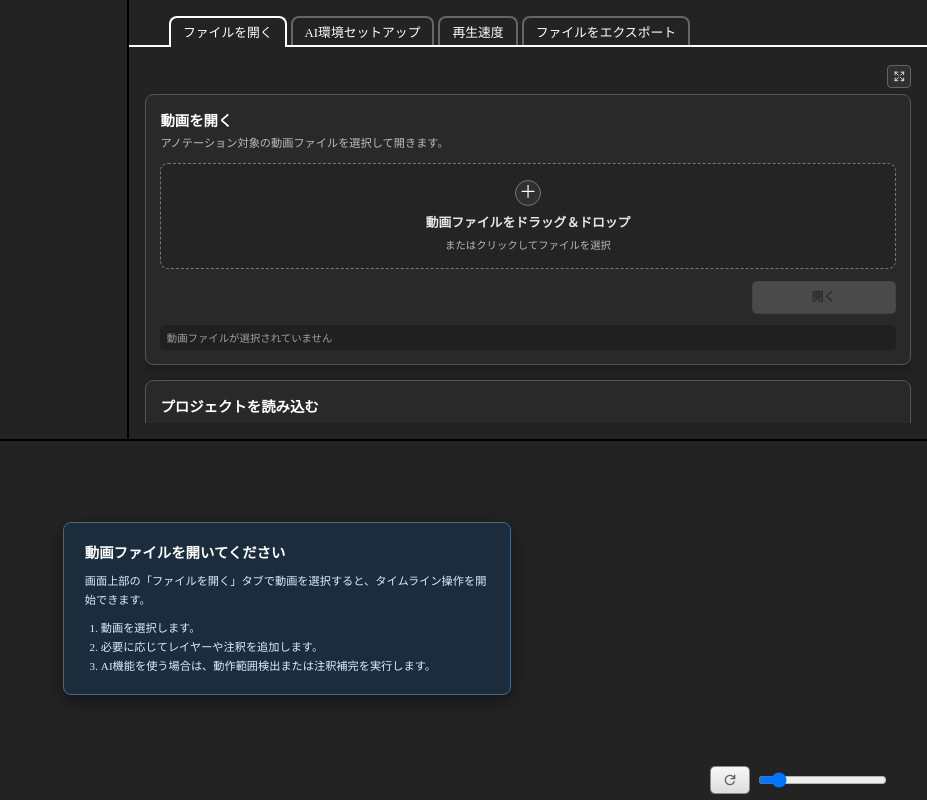
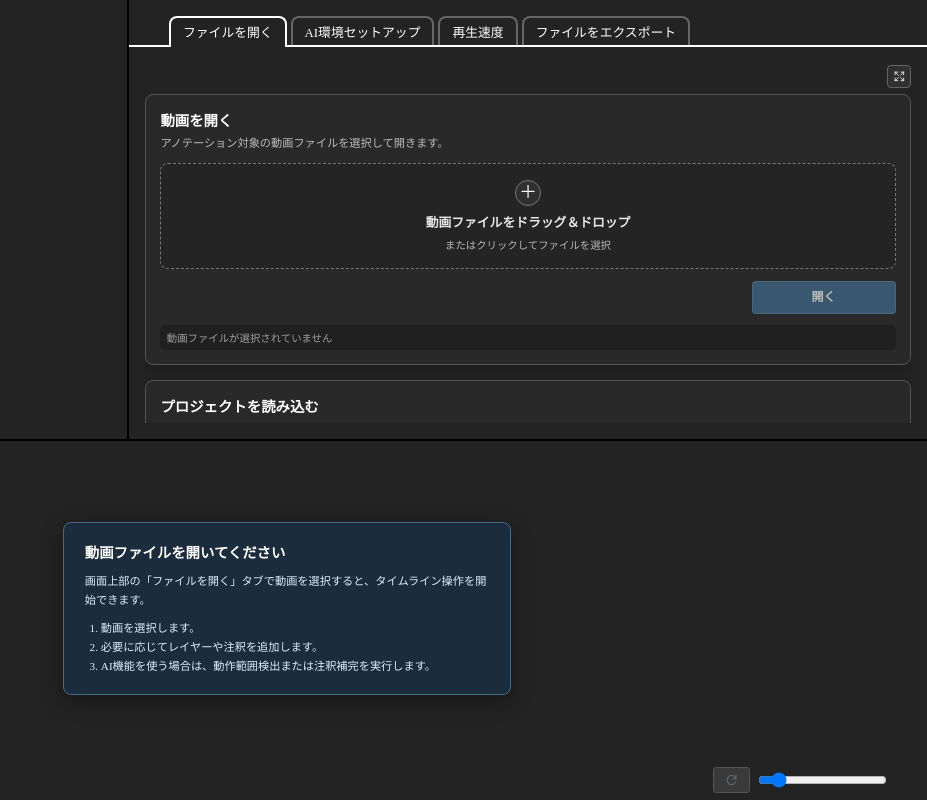
Before and after one commit to Kazuyai/MONBLAN, a React (Vite) app: page / in a window 1280 px wide. Shown: the whole page, without its empty margins (353-1280 px from the left). Built offline with nearby package versions, Linux system fonts and the light colour scheme.

Commit message:
style: ボタンの視認性と操作階層を統一

```diff
--- a/src/renderer/App.scss
+++ b/src/renderer/App.scss
@@ -1,5 +1,21 @@
 html {
   font-size: 0.0625vw; /* 1600px蝓ｺ貅・*/
+}
+
+:root {
+  --button-bg: #3a3a3a;
+  --button-bg-hover: #484848;
+  --button-bg-active: #303030;
+  --button-border: #555;
+  --button-border-hover: #707070;
+  --button-text: #f0f0f0;
+  --button-primary-bg: #426f91;
+  --button-primary-bg-hover: #4d7fa5;
+  --button-primary-bg-active: #365f7d;
+  --button-primary-border: #5883a3;
+  --button-danger-bg-hover: #513638;
+  --button-danger-border-hover: #986367;
+  --button-focus: #75a7cc;
 }
 
 root {
@@ -435,55 +451,68 @@ root {
   align-items: center;
   justify-content: center;
   gap: 6rem;
-  min-height: 34rem;
-  padding: 6rem 14rem;
-  border: 1rem solid #8a8a8a;
-  border-radius: 6rem;
-  background: linear-gradient(#f7f7f7, #dddddd);
-  color: #151515;
+  min-height: 32rem;
+  padding: 5rem 12rem;
+  border: 1rem solid var(--button-border);
+  border-radius: 4rem;
+  background: var(--button-bg);
+  color: var(--button-text);
   font: inherit;
   font-weight: 600;
   line-height: 1.2;
   white-space: nowrap;
   cursor: pointer;
   transition:
-    background 0.12s ease,
-    border-color 0.12s ease,
-    box-shadow 0.12s ease,
-    color 0.12s ease,
-    opacity 0.12s ease;
+    background 0.1s ease,
+    border-color 0.1s ease,
+    color 0.1s ease,
+    opacity 0.1s ease;
   &:not(:disabled):hover {
-    border-color: #9a9a9a;
-    background: linear-gradient(#ffffff, #e8e8e8);
-    box-shadow: 0 2rem 8rem #0004;
+    border-color: var(--button-border-hover);
+    background: var(--button-bg-hover);
   }
   &:not(:disabled):active {
-    background: linear-gradient(#d7d7d7, #eeeeee);
-    box-shadow: inset 0 1rem 3rem #0003;
+    background: var(--button-bg-active);
   }
   &:focus-visible {
-    outline: 2rem solid #b5b5b5;
-    outline-offset: 2rem;
+    outline: 2rem solid var(--button-focus);
+    outline-offset: 1rem;
   }
   &:disabled {
-    border-color: #4e4e4e;
-    background: #555;
-    color: #2f2f2f;
-    box-shadow: none;
+    border-color: #41464b;
+    background: #2b2e32;
+    color: #777d82;
     cursor: not-allowed;
-    opacity: 0.75;
+    opacity: 0.68;
   }
   &.primary-action {
-    border-color: #9a9a9a;
-    background: linear-gradient(#f8f8f8, #e0e0e0);
+    border-color: var(--button-primary-border);
+    background: var(--button-primary-bg);
+    color: #fff;
+
+    &:not(:disabled):hover {
+      border-color: #82a0b5;
+      background: var(--button-primary-bg-hover);
+    }
+
+    &:not(:disabled):active {
+      background: var(--button-primary-bg-active);
+    }
   }
   &.secondary-action {
-    border-color: #8a8a8a;
-    background: linear-gradient(#f7f7f7, #dddddd);
+    border-color: var(--button-border);
+    background: var(--button-bg);
   }
   &.danger-action {
-    border-color: #8a8a8a;
-    background: linear-gradient(#f7f7f7, #dddddd);
+    border-color: var(--button-border);
+    background: var(--button-bg);
+    color: var(--button-text);
+
+    &:not(:disabled):hover {
+      border-color: var(--button-danger-border-hover);
+      background: var(--button-danger-bg-hover);
+      color: #ffe1e3;
+    }
   }
 }
 
@@ -2073,10 +2102,16 @@ button {
           img {
             display: block;
             height: 100%;
+            filter: brightness(0) invert(1);
+            opacity: 0.88;
           }
           &.icon-button {
             width: 44rem;
             padding: 5rem 10rem;
+
+            &:not(:disabled):hover img {
+              opacity: 1;
+            }
           }
         }
       }
--- a/src/renderer/components/Timeline.tsx
+++ b/src/renderer/components/Timeline.tsx
@@ -1719,7 +1719,7 @@ ${tierElements.join('\n')}
           <button className="danger-action" onClick={deleteLayer}>
             注釈層削除
           </button>
-          <button className="primary-action" onClick={addAnnotation}>
+          <button className="secondary-action" onClick={addAnnotation}>
             注釈追加
           </button>
           <button className="danger-action" onClick={deleteAnnotation}>
--- a/src/renderer/components/settings_components/AnalysisSteps.tsx
+++ b/src/renderer/components/settings_components/AnalysisSteps.tsx
@@ -130,7 +130,11 @@ export const AnalysisSteps: React.FC<AnalysisStepsProps> = ({
               <button type="button" autoFocus onClick={() => setPendingStep(null)}>
                 キャンセル
               </button>
-              <button type="button" onClick={confirmBack}>
+              <button
+                type="button"
+                className="danger-action"
+                onClick={confirmBack}
+              >
                 設定を破棄して戻る
               </button>
             </div>
--- a/src/renderer/components/settings_components/AutoAnnotation.tsx
+++ b/src/renderer/components/settings_components/AutoAnnotation.tsx
@@ -861,14 +861,14 @@ export const AutoAnnotation: React.FC<SettingsProps> = ({
           <p>指定区間に映る人物は1人ですか？複数人ですか？</p>
           <div className="button-container">
             <button
-              className="primary-action"
+              className="secondary-action"
               disabled={!isAiReady}
               onClick={() => getHumanImages(true)}
             >
               1人
             </button>
             <button
-              className="primary-action"
+              className="secondary-action"
               disabled={!isAiReady}
               onClick={() => getHumanImages(false)}
             >
--- a/src/renderer/components/settings_components/OpenFile.tsx
+++ b/src/renderer/components/settings_components/OpenFile.tsx
@@ -301,7 +301,7 @@ export const OpenFile: React.FC<SettingsProps> = ({
         </label>
         <div className="file-open-actions">
           <button
-            className="file-open-button"
+            className="file-open-button primary-action"
             disabled={!hasSelectedFiles}
             onClick={() => openFile()}
           >
--- a/src/renderer/components/settings_components/SimilarityCompletion.tsx
+++ b/src/renderer/components/settings_components/SimilarityCompletion.tsx
@@ -573,14 +573,14 @@ export const SimilarityCompletion: React.FC<SimilarityCompletionProps> = ({
           <p>指定区間に映る人物は1人ですか？複数人ですか？</p>
           <div className="button-container">
             <button
-              className="primary-action"
+              className="secondary-action"
               disabled={!isAiReady}
               onClick={() => getHumanImages(true)}
             >
               1人
             </button>
             <button
-              className="primary-action"
+              className="secondary-action"
               disabled={!isAiReady}
               onClick={() => getHumanImages(false)}
             >
```
